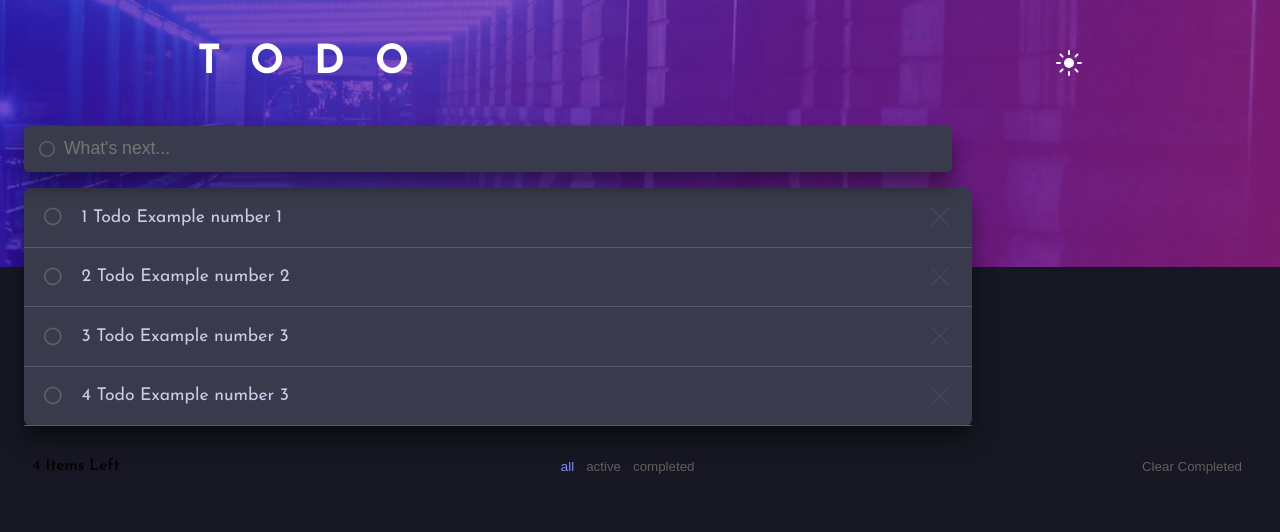
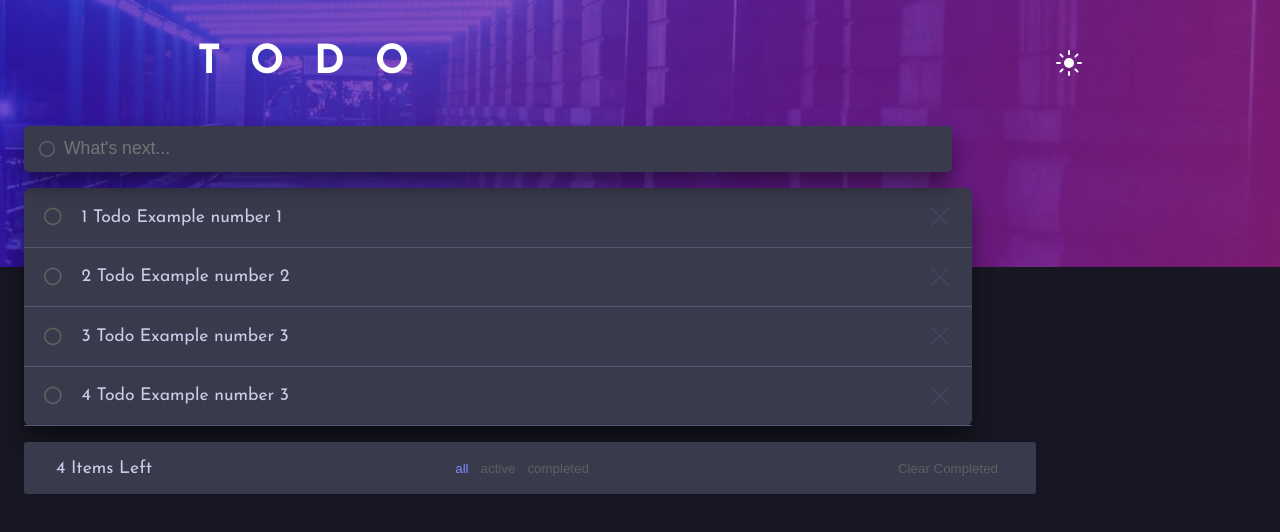
Before and after one commit to Jaredzu/sprint6-to-do-list, a React (Create React App) app: page / in a window 1280 px wide. Shown: the top 532 px of the page. Built offline with nearby package versions, Linux system fonts and the light colour scheme.

Commit message:
Feat: fixed Filters styles

```diff
--- a/src/index.sass
+++ b/src/index.sass
@@ -94,9 +94,16 @@ body
 
   .filtersComponents
     display: flex
+    align-items: center
     justify-content: space-between
-    align-items: center
-    margin: 0 1.5rem
+    width: 75%
+    color: hsl(234, 39%, 85%)
+    font-size: 1.1rem
+    border-bottom: 1px solid rgb (57, 58, 75)
+    background-color: hsl(237, 14%, 26%)
+    border-radius: 3px
+    margin: 1rem
+    padding: 0 2rem
 
   .filter-button-blue
     border: none
```
